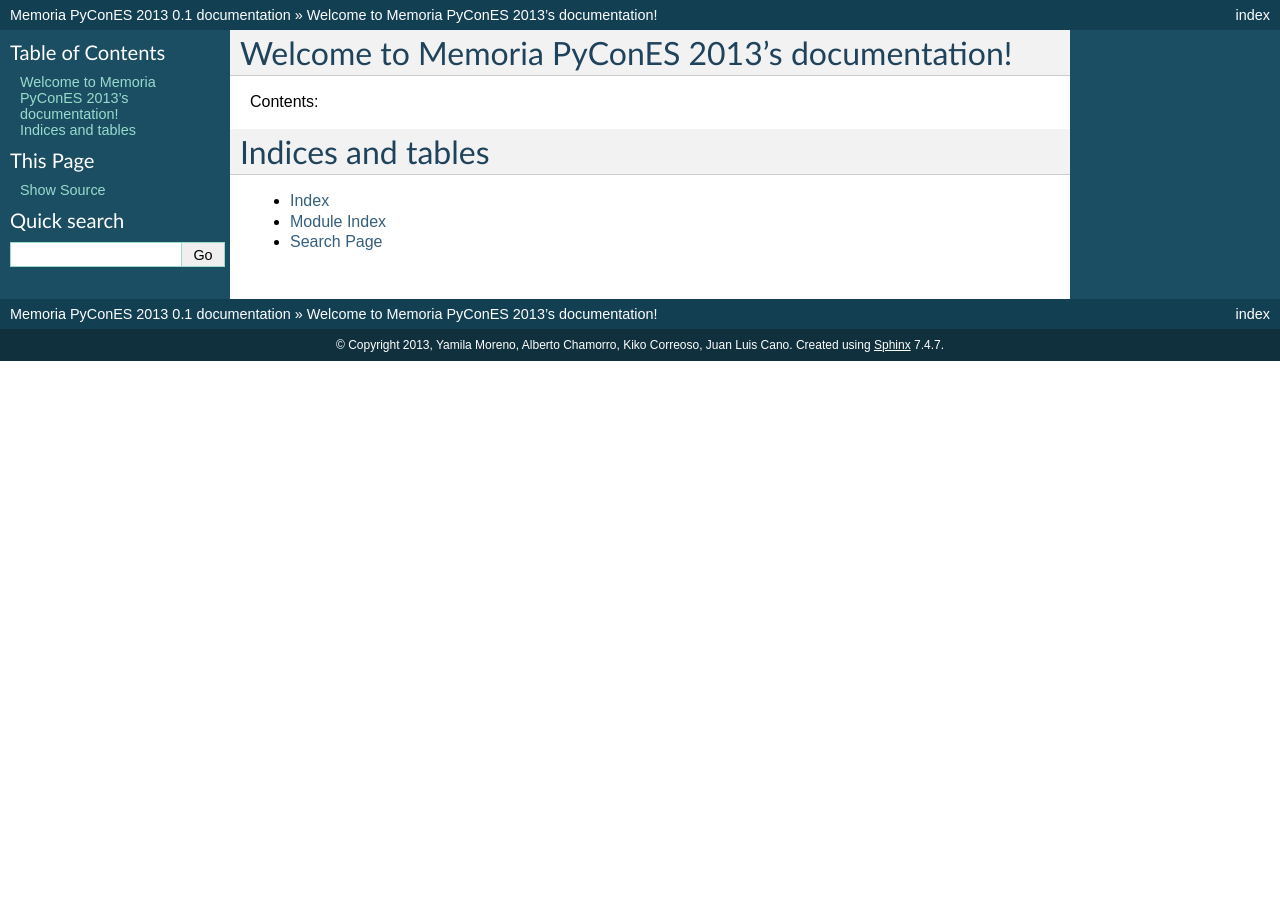
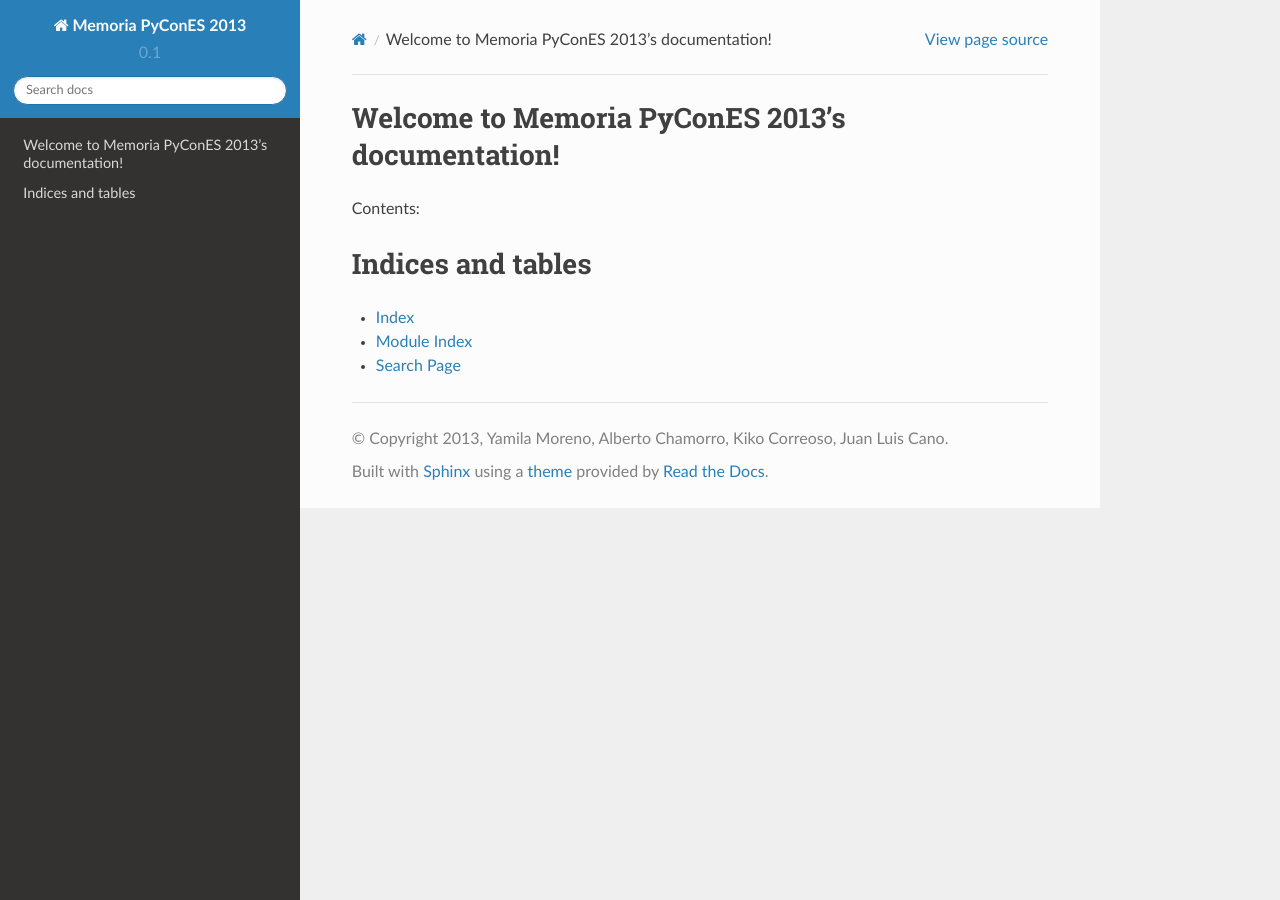
Before and after one commit to python-spain/postmortem-pycones2013, a Sphinx documentation site: the page built from source/index.rst, in a window 1280 px wide. Built offline with Sphinx 7.4.7 and the Read the Docs theme 2.0.0, drawn with Linux system fonts in a browser that asks for light colours.

Commit message:
Changed docs theme, updated README.rst

```diff
--- a/README.md
+++ /dev/null
@@ -1,4 +0,0 @@
-memoria-pycones
-===============
-
-Memoria del proceso organizativo de la primera PyConES (2013)
--- /dev/null
+++ b/requirements.txt
@@ -0,0 +1 @@
+sphinx_rtd_theme
--- a/source/conf.py
+++ b/source/conf.py
@@ -92,7 +92,8 @@
 
 # The theme to use for HTML and HTML Help pages.  See the documentation for
 # a list of builtin themes.
-html_theme = 'default'
+import sphinx_rtd_theme
+html_theme = 'sphinx_rtd_theme'
 
 # Theme options are theme-specific and customize the look and feel of a theme
 # further.  For a list of options available for each theme, see the
@@ -100,7 +101,7 @@
 #html_theme_options = {}
 
 # Add any paths that contain custom themes here, relative to this directory.
-#html_theme_path = []
+html_theme_path = [sphinx_rtd_theme.get_html_theme_path()]
 
 # The name for this set of Sphinx documents.  If None, it defaults to
 # "<project> v<release> documentation".
```
Also changed, not shown: README.rst (added, +16 -0 lines).
